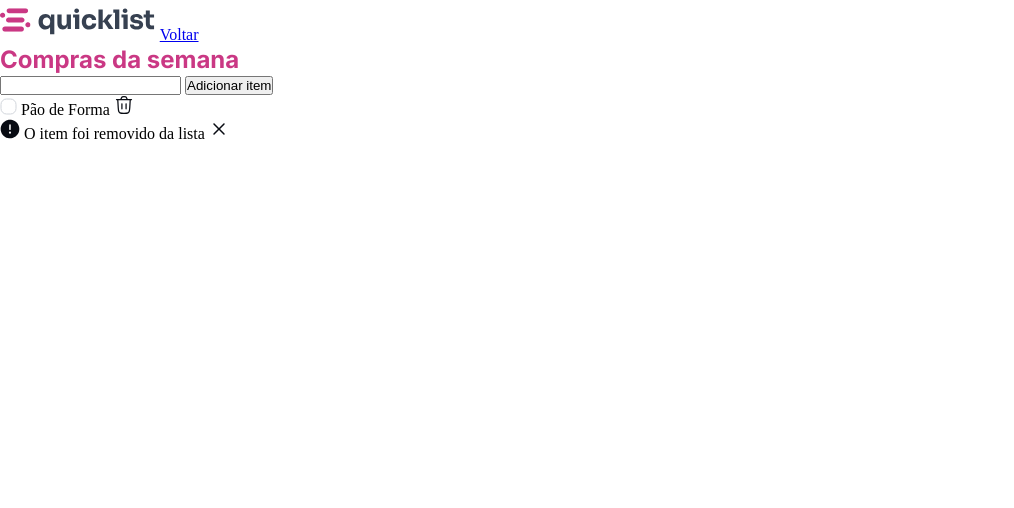
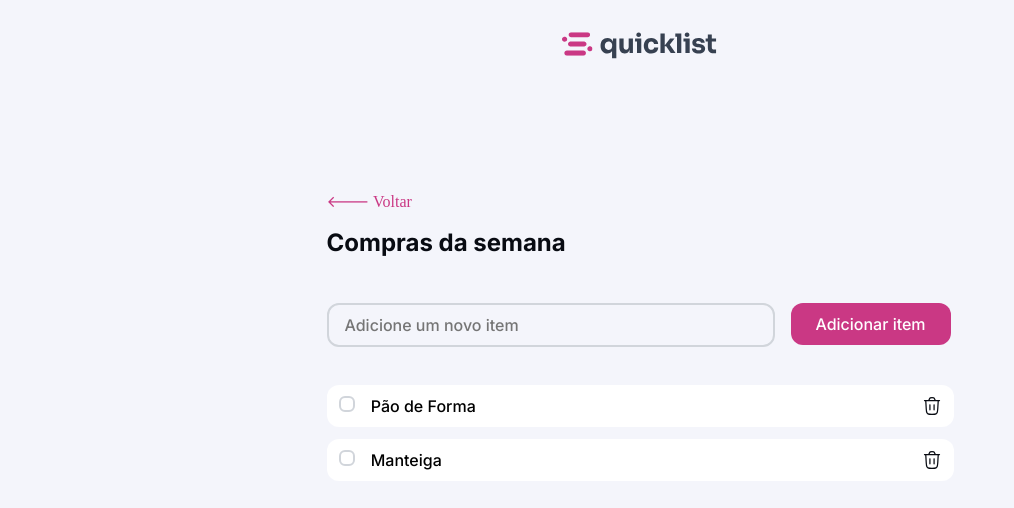
Before and after one commit to Alexandre-dotDev/desafio-quicklist, a website built with webpack: page src/index.html in a window 1280 px wide. Shown: the whole page, without its empty margins (0-1014 px from the left). Built offline with nearby package versions, Linux system fonts and the light colour scheme.

Commit message:
Add style CSS

```diff
--- a/src/index.html
+++ b/src/index.html
@@ -13,27 +13,49 @@
   </head>
   <body>
     <main id="container">
+      <div class="wrapper-list">
+        <div class="logo">
           <img src="./assets/logo.svg" alt="logomarca da Quicklist" />
-      <a href="#">Voltar</a>
+        </div>
+        <div class="link">
+          <a href="#">&#x1F850; Voltar</a>
+        </div>
         <h1>Compras da semana</h1>
-    </main>
-    <section>
+
         <form>
           <div class="input-product">
-          <input type="text" class="new-product" />
+            <input
+              type="text"
+              class="new-product"
+              placeholder="Adicione um novo item"
+            />
             <button type="submit">Adicionar item</button>
           </div>
+          <div class="wrapper-items">
             <div class="add-item">
-          <img src="./assets/selected-default.svg" />
+              <div class="item">
+                <input class="checkbox" type="checkbox" />
                 <span class="item">Pão de Forma</span>
+              </div>
               <img src="./assets/bin.svg" alt="Ícone de lixeira" />
+            </div>
+            <div class="add-item">
+              <div class="item">
+                <input class="checkbox" type="checkbox" />
+                <span class="item">Manteiga</span>
+              </div>
+              <img src="./assets/bin.svg" alt="Ícone de lixeira" />
+            </div>
           </div>
         </form>
         <div class="remove-item">
+          <div class="attention">
             <img src="./assets/attention.svg" alt="Alerta" />
             <span class="attention">O item foi removido da lista</span>
+          </div>
           <img src="./assets/close.svg" alt="Fechar" />
         </div>
-    </section>
+      </div>
+    </main>
   </body>
 </html>
--- a/src/style/global.css
+++ b/src/style/global.css
@@ -6,7 +6,7 @@
 :root {
   /* COLORS */
   --bg-primary: #f4f5fb;
-  --br-secundary: #ffffff;
+  --bg-secondary: #ffffff;
 
   --color-brand: #ca3884;
   --color-brand-hover: #a52c6b;
@@ -25,10 +25,7 @@
   /* FONT */
   --ff: "Inter", sans-serif;
   --title: 700 1.5rem var(--ff);
-  --label: 500 1rem 20px var(--ff);
+  --label: 500 1rem var(--ff);
   --paragraph: 400 1rem 20px var(--ff);
   --link: 0.875rem 16px var(--ff);
 }
-
-@media (width >= 80em) {
-}
--- a/src/style/list.css
+++ b/src/style/list.css
@@ -1,5 +1,210 @@
-h1 {
-  font: var(--title);
-  color: var(--color-brand);
-  line-height: 2rem;
+#container {
+  max-width: 23.4375rem;
+  min-height: 100vh;
+  display: flex;
+  justify-content: center;
+  background-color: var(--bg-primary);
+  padding-inline: 2rem;
+
+  & .wrapper-list {
+    display: flex;
+    flex-direction: column;
+    align-items: center;
+    width: 20.375rem;
+    min-height: inherit;
+
+    & .logo {
+      display: none;
+    }
+
+    & .link {
+      margin-top: 4.875rem;
+      width: 100%;
+
+      & a {
+        margin-left: 0;
+        text-decoration: none;
+        font: var(--link);
+        color: var(--color-brand);
+      }
+    }
+
+    & h1 {
+      width: 100%;
+      font: var(--title);
+      line-height: 2rem;
+      color: var(--content-primary);
+      margin-top: 1rem;
+      padding-bottom: 2.75rem;
+    }
+
+    & form {
+      width: 100%;
+      display: flex;
+      flex-direction: column;
+
+      & .input-product {
+        display: flex;
+        flex-direction: column;
+        gap: 1rem;
+
+        & .new-product {
+          font: var(--label);
+          line-height: 1.25rem;
+          color: var(--content-primary);
+          padding-block: 0.6875rem;
+          padding-left: 1rem;
+
+          border-radius: 0.75rem;
+          border: 2px solid var(--border-primary);
+          background-color: transparent;
+
+          &:hover {
+            border: 2px solid var(--border-hover);
+          }
+
+          &:focus {
+            border: 2px solid var(--color-brand);
+            outline: none;
+          }
+        }
+
+        & button {
+          font: var(--label);
+          color: var(--always-white);
+          line-height: 1.25rem;
+          padding-block: 0.6875rem;
+          margin-bottom: 2.5rem;
+
+          border-radius: 0.75rem;
+          border: none;
+          background-color: var(--color-brand);
+
+          &:hover {
+            background-color: var(--color-brand-hover);
+            cursor: pointer;
+          }
+        }
+      }
+      & .wrapper-items {
+        width: inherit;
+        height: fit-content;
+        display: flex;
+        flex-direction: column;
+        gap: 0.75rem;
+
+        & .add-item {
+          width: inherit;
+          display: flex;
+          justify-content: space-between;
+
+          padding-block: 0.6875rem;
+
+          border-radius: 0.75rem;
+          background-color: var(--bg-secondary);
+
+          & .item {
+            font: var(--label);
+            line-height: 0.75rem;
+            padding-left: 0.75rem;
+
+            & .checkbox {
+              position: relative;
+              width: 1rem;
+              height: 1rem;
+              background-color: var(--bg-secondary);
+              border: 2px solid var(--border-primary);
+              border-radius: 6px;
+              appearance: none;
+              cursor: pointer;
+
+              &:hover {
+                border: 2px solid var(--border-hover);
+              }
+
+              &:checked {
+                background: url("../assets/check.svg") no-repeat center
+                  var(--color-brand);
+                border: none;
+              }
+            }
+          }
+
+          & img {
+            padding-right: 0.75rem;
+            cursor: pointer;
+          }
+        }
+      }
+    }
+
+    & .remove-item {
+      width: inherit;
+      display: none; /*Essa propriedade será habilitado via Js*/
+      justify-content: space-between;
+      align-items: center;
+      padding-block: 0.6875rem;
+      margin-top: 2.25rem;
+
+      color: var(--always-white);
+
+      border-radius: 0.75rem;
+      border: none;
+      background-color: var(--color-dange);
+
+      & .attention {
+        display: flex;
+        align-items: center;
+        padding-left: 0.75rem;
+
+        & img {
+          position: absolute;
+        }
+
+        & span {
+          font: var(--label);
+          line-height: 1.25rem;
+          margin-left: 1rem;
+        }
+      }
+
+      & img {
+        padding-right: 0.75rem;
+        cursor: pointer;
+      }
+    }
+  }
 }
+
+@media (width >= 80em) {
+  #container {
+    max-width: inherit;
+
+    & .wrapper-list {
+      width: 39.1875rem;
+
+      & .logo {
+        display: flex;
+        margin-top: 1.5rem;
+      }
+      & .link {
+        margin-top: 7.9375rem;
+      }
+      & form {
+        & .input-product {
+          flex-direction: row;
+
+          & .new-product {
+            width: 28rem;
+            height: 2.75rem;
+          }
+
+          & button {
+            width: 10rem;
+            border: none;
+          }
+        }
+      }
+    }
+  }
+}
```
Also changed, not shown: src/assets/attention.svg, src/assets/check.svg (added), src/assets/close.svg. Lines whose indentation alone changed are shown as unchanged.
